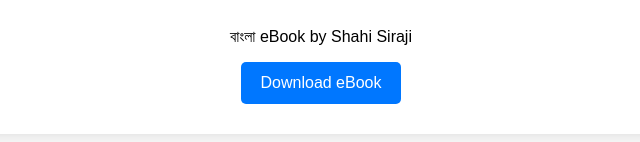
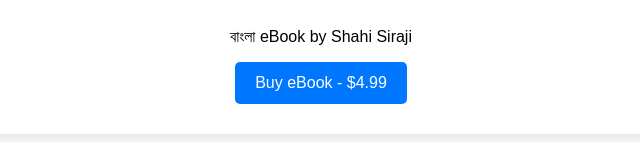
Before and after one commit to shahisirajivortex-bit/LumoraShelf, a plain HTML site: page index.html in a window 1280 px wide. Shown: the part 140-282 px from the top of the page, without its empty margins (319-959 px from the left). Drawn offline with Linux system fonts and the light colour scheme.

Commit message:
Update index.html

```diff
--- a/index.html
+++ b/index.html
@@ -34,7 +34,7 @@ border-radius:5px;
 <p>বাংলা eBook by Shahi Siraji</p>
 
 <a href="Future_with_AI_Full_Bangla_Ebook.docx">
-Download eBook
+Buy eBook - $4.99
 </a>
 </div>
 </body>
```
